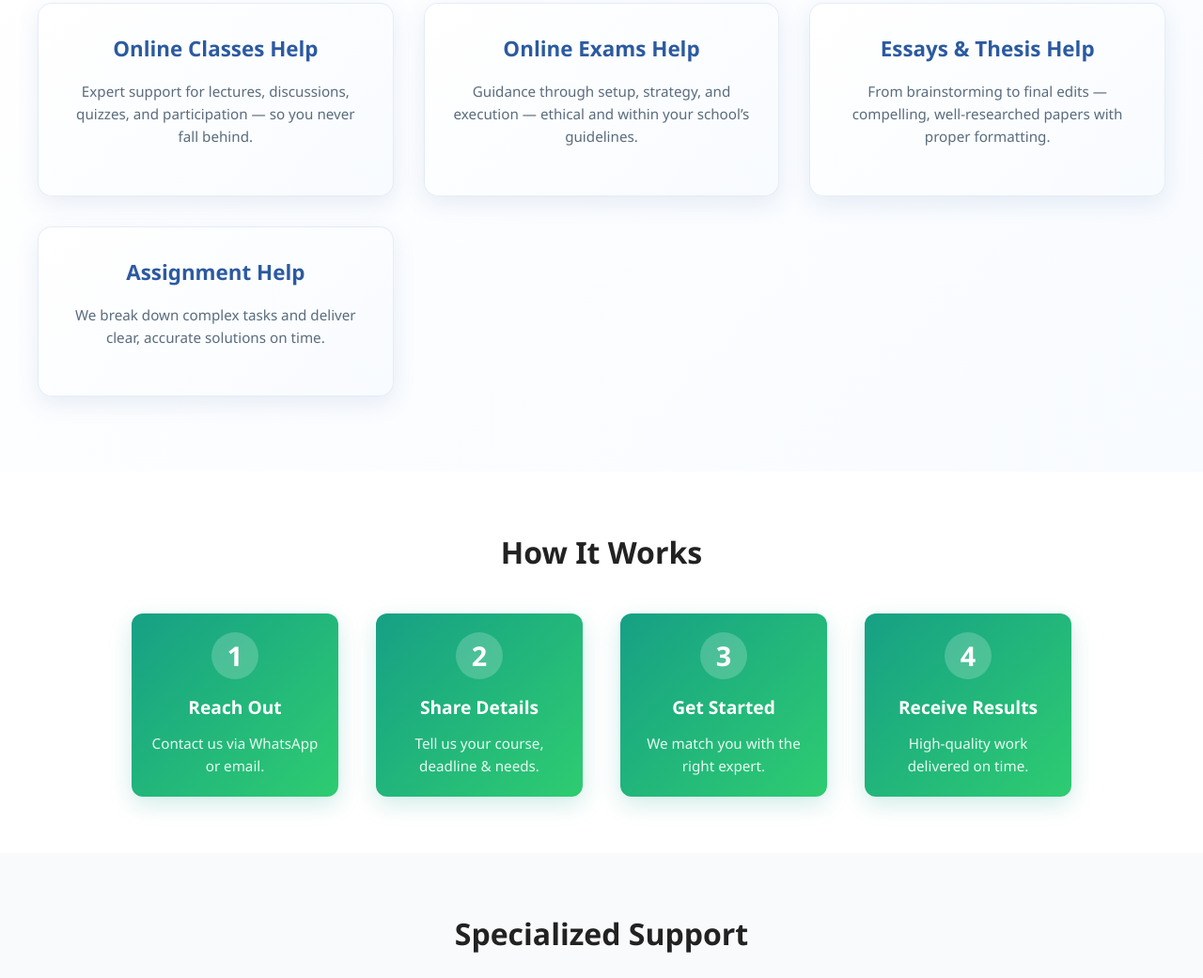
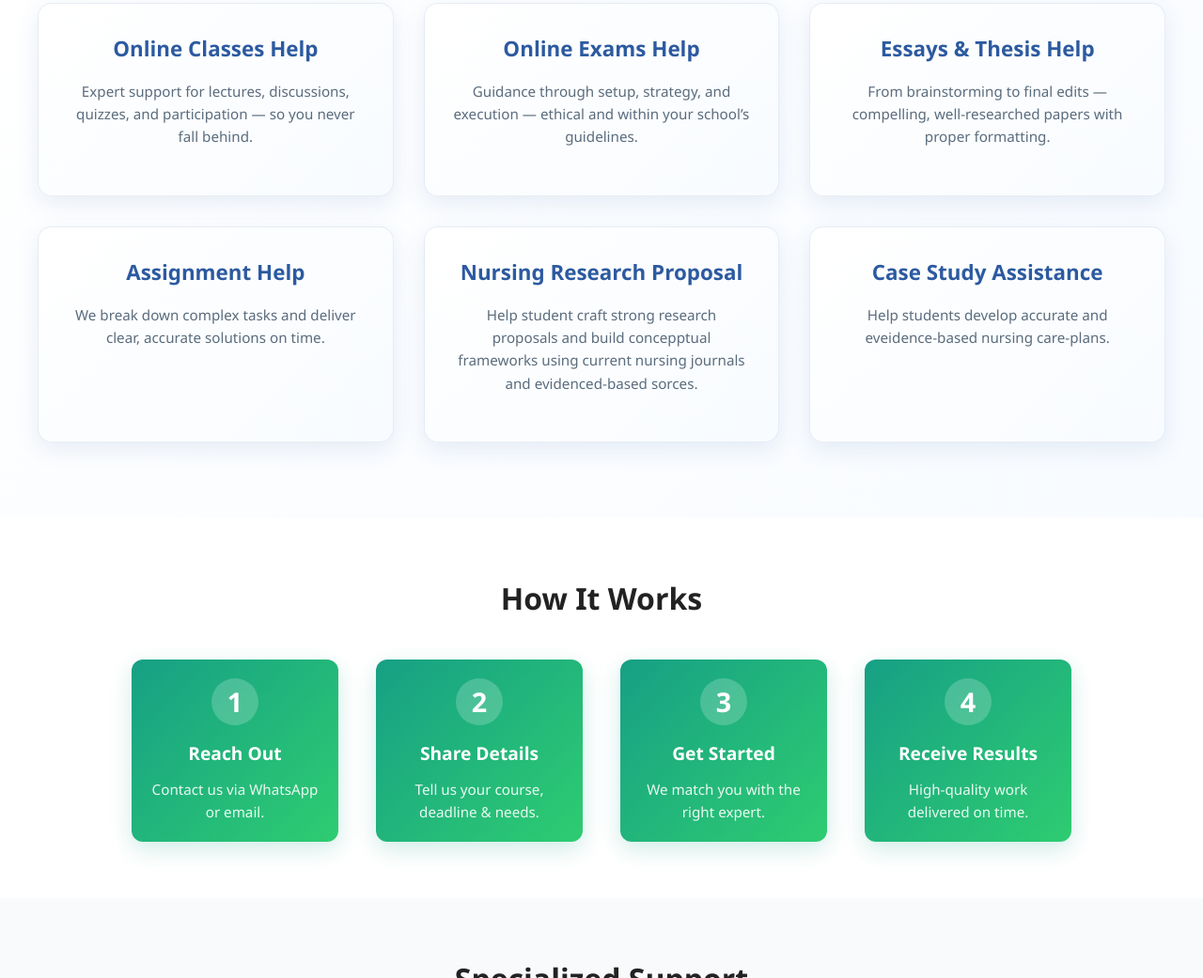
Before and after one commit to Erasmus-K/NursePro, a plain HTML site: page index.html in a window 1280 px wide. Shown: the part 1820-2861 px from the top of the page at 94% size. Drawn offline with Linux system fonts and the light colour scheme.

Commit message:
Modified the services section

```diff
--- a/index.html
+++ b/index.html
@@ -74,6 +74,8 @@
     </div>
   </section>
 
+
+  <!--Services section-->
 <section class="core-services" id="services">
   <h2>Our Core Services</h2>
   <div class="core-services-container">
@@ -122,6 +124,29 @@
       </div>
     </div>
 
+    <div class="core-service-card">
+      <div class="core-card-inner">
+        <div class="core-card-front">
+          <h3>Nursing Research Proposal</h3>
+        </div>
+        <div class="core-card-back">
+          <p>Help student craft strong research proposals and build concepptual frameworks using current nursing journals and evidenced-based sorces.</p>
+        </div>
+      </div>
+    </div>
+
+    <div class="core-service-card">
+      <div class="core-card-inner">
+        <div class="core-card-front">
+          <h3>Case Study Assistance</h3>
+        </div>
+        <div class="core-caard-back">
+          <p>Help students develop accurate and eveidence-based nursing care-plans.</p>
+
+        </div>
+      </div>
+
+    </div>
   </div>
 </section>
 
```
